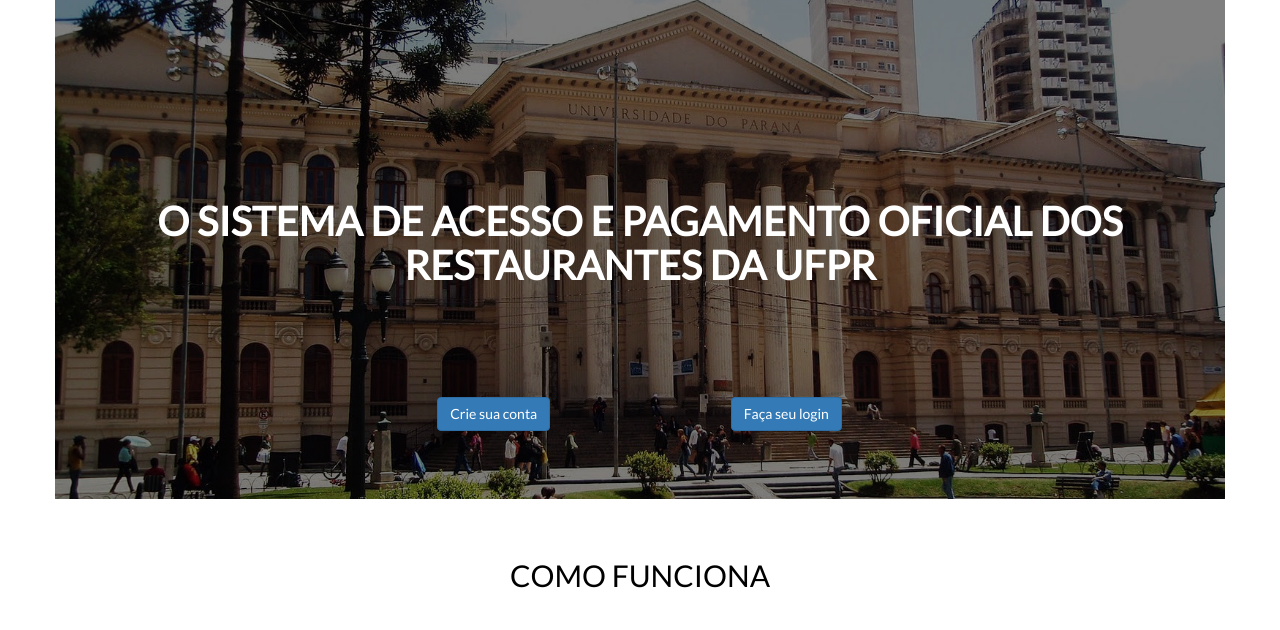
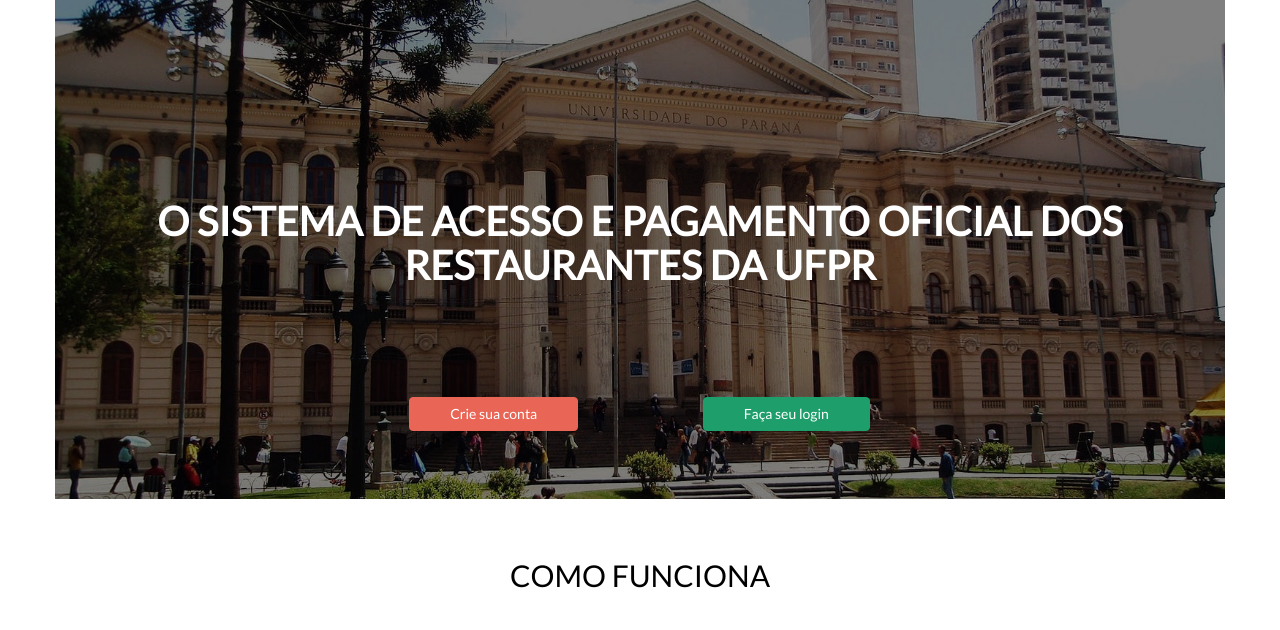
Before and after one commit to eriknayan/acesso_ufpr, a PHP site: page / in a window 1280 px wide. Shown: the part 136-766 px from the top of the page. Run offline with PHP 8.4, Linux system fonts and the light colour scheme.

Commit message:
Style buttons in index.html

```diff
--- a/website/css/style.css
+++ b/website/css/style.css
@@ -61,6 +61,42 @@ a {
     align-items: center;
 }
 
+.button-register {
+    background-color: #e96656;
+    border-color: #e96656;
+    -webkit-transition: all 0.3s ease-in-out;
+    transition: all 0.3s ease-in-out;
+    transition-property: all;
+    transition-duration: 0.3s;
+    transition-timing-function: ease-in-out;
+    transition-delay: initial;
+    padding-right: 40px;
+    padding-left: 40px;
+}
+
+/* Changes background color when focused */
+.button-register:hover {
+    background-color: #9B4439;
+    border-color: #9B4439;
+}
+
+.button-login {
+    background-color: #1e9e6b;
+    border-color: #1e9e6b;
+    -webkit-transition: all 0.3s ease-in-out;
+    transition: all 0.3s ease-in-out;
+    transition-property: all;
+    transition-duration: 0.3s;
+    transition-timing-function: ease-in-out;
+    transition-delay: initial;
+    padding-right: 40px;
+    padding-left: 40px;
+}
+
+.button-login:hover {
+    background-color: #146947;
+    border-color: #146947;
+}
 
 /* Removes spinner for number fields on registration */
 input::-webkit-outer-spin-button,
--- a/website/index.html
+++ b/website/index.html
@@ -37,10 +37,10 @@
         <div class="text-center buttons">
             <div class="col-md-3"></div>
             <div class="col-md-3">
-                <a href="register.php"><button type="button" class="btn btn-primary button-margin">Crie sua conta</button></a>
+                <a href="register.php"><button type="button" class="btn btn-primary button-margin button-register">Crie sua conta</button></a>
             </div>
             <div class="col-md-3">
-                <a href="login.php"><button type="button" class="btn btn-primary button-margin">Faça seu login</button></a>
+                <a href="login.php"><button type="button" class="btn btn-primary button-margin button-login">Faça seu login</button></a>
             </div>
             <div class="col-md-3"></div>
         </div>
```
